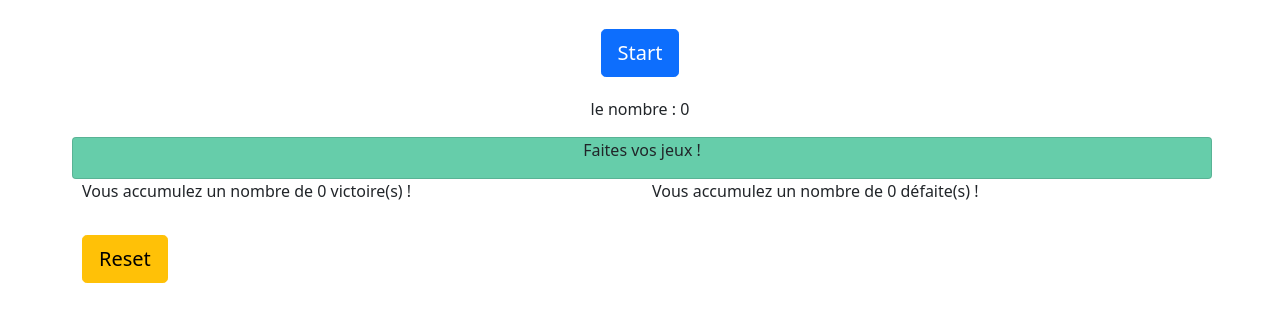
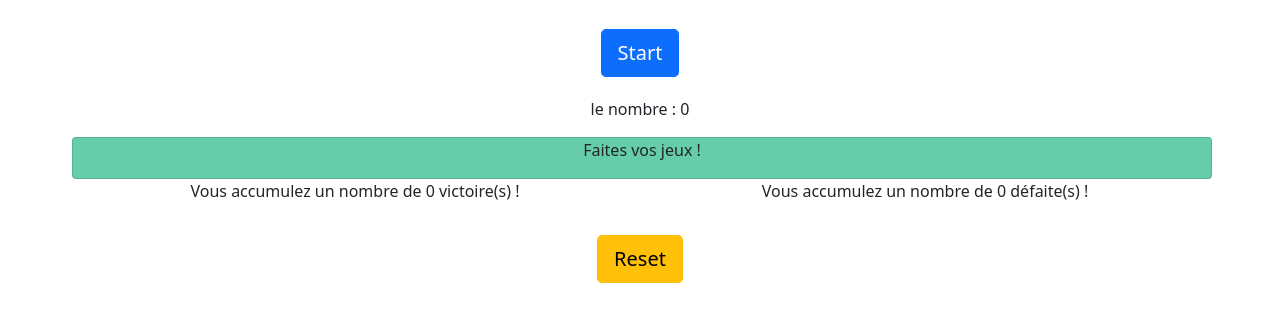
Before and after one commit to Cha-Q/exoVuejs, a plain HTML site: page reactivité/index.html in a window 1280 px wide. Shown: the part 93-414 px from the top of the page. Drawn offline with nearby package versions, Linux system fonts and the light colour scheme.

Commit message:
push again

```diff
--- a/reactivité/index.html
+++ b/reactivité/index.html
@@ -60,14 +60,14 @@
 
         <div class="row">
 
-            <div class="col-lg-6 col-mg-6 col-sm-6">
+            <div class="col-lg-6 col-mg-6 col-sm-6 text-center">
 
                 <p>
                     Vous accumulez un nombre de {{compteurV}} victoire(s) !
                 </p>
 
             </div>
-            <div class="col-lg-6 col-mg-6 col-sm-6">
+            <div class="col-lg-6 col-mg-6 col-sm-6 text-center">
 
                 <p>
                     Vous accumulez un nombre de {{compteurD}} défaite(s) !
@@ -89,7 +89,7 @@
         </div>
         <div class="row">
 
-            <div class="col-lg-12 col-mg-12 col-sm-12">
+            <div class="col-lg-12 col-mg-12 col-sm-12 text-center">
 
                 <button class="btn btn-warning btn-lg" v-on:click="reset()">
                     Reset
```
